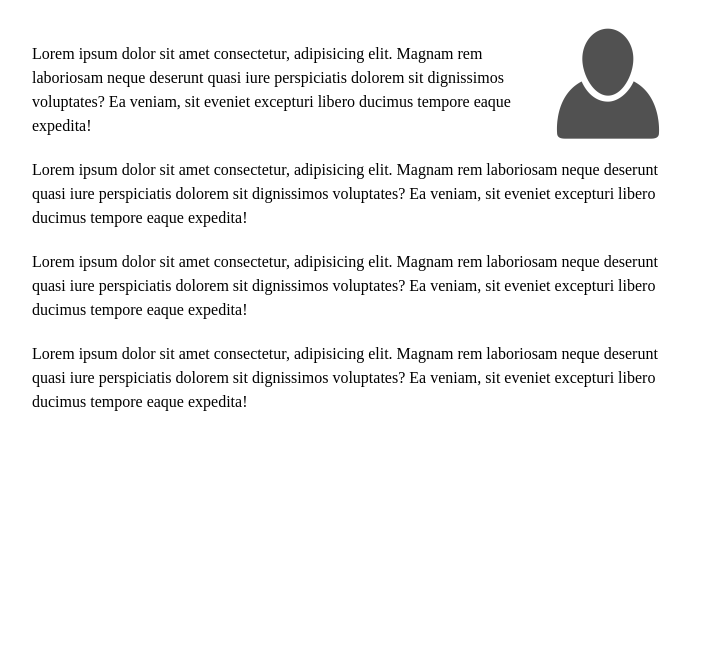
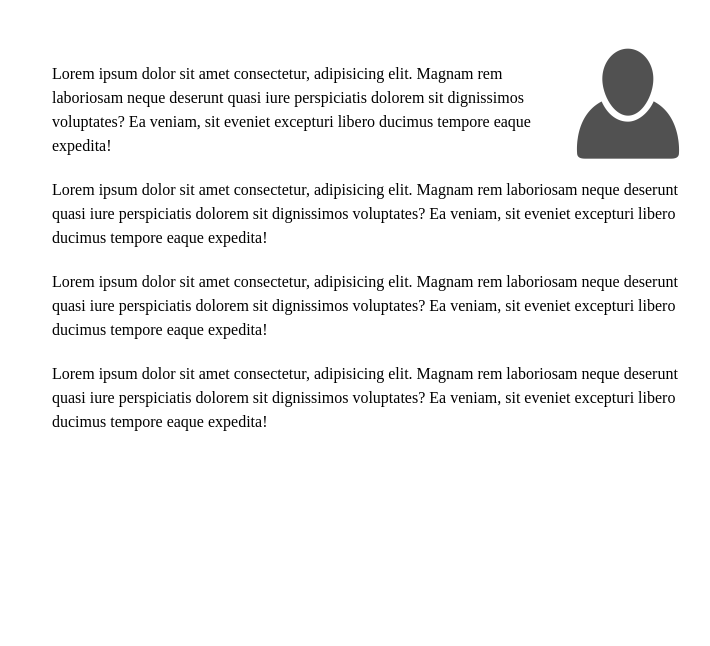
Before and after one commit to Yaqubi1/Assignment1, a plain HTML site: page om.htm in a window 1280 px wide. Shown: the part 154-800 px from the top of the page, without its empty margins (288-998 px from the left). Drawn offline with Linux system fonts and the light colour scheme.

Commit message:
Update stylecontent.css

```diff
--- a/css/stylecontent.css
+++ b/css/stylecontent.css
@@ -449,7 +449,8 @@ input[type=submit]:hover {
 
 #article-om {
   width: 50vw;
-  margin: 20px 25vw;
+  margin: 0 25vw;
+  padding: 20px;
   line-height: 150%;
 }
 
@@ -461,6 +462,7 @@ input[type=submit]:hover {
 }
 
 .text-om {
+  min-width: 350px;
   margin: 20px 0;
   line-height: 150%;
 }
```
